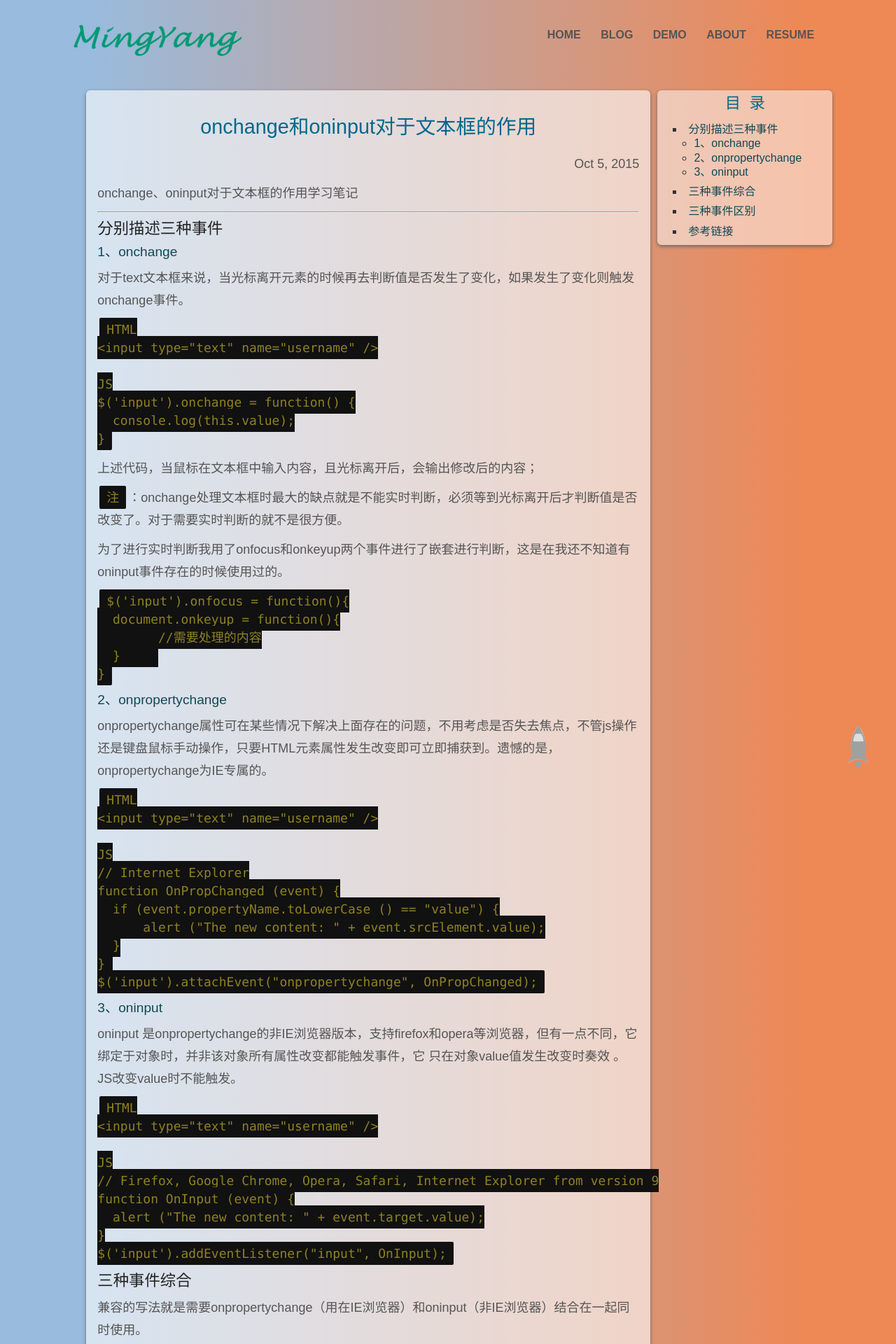
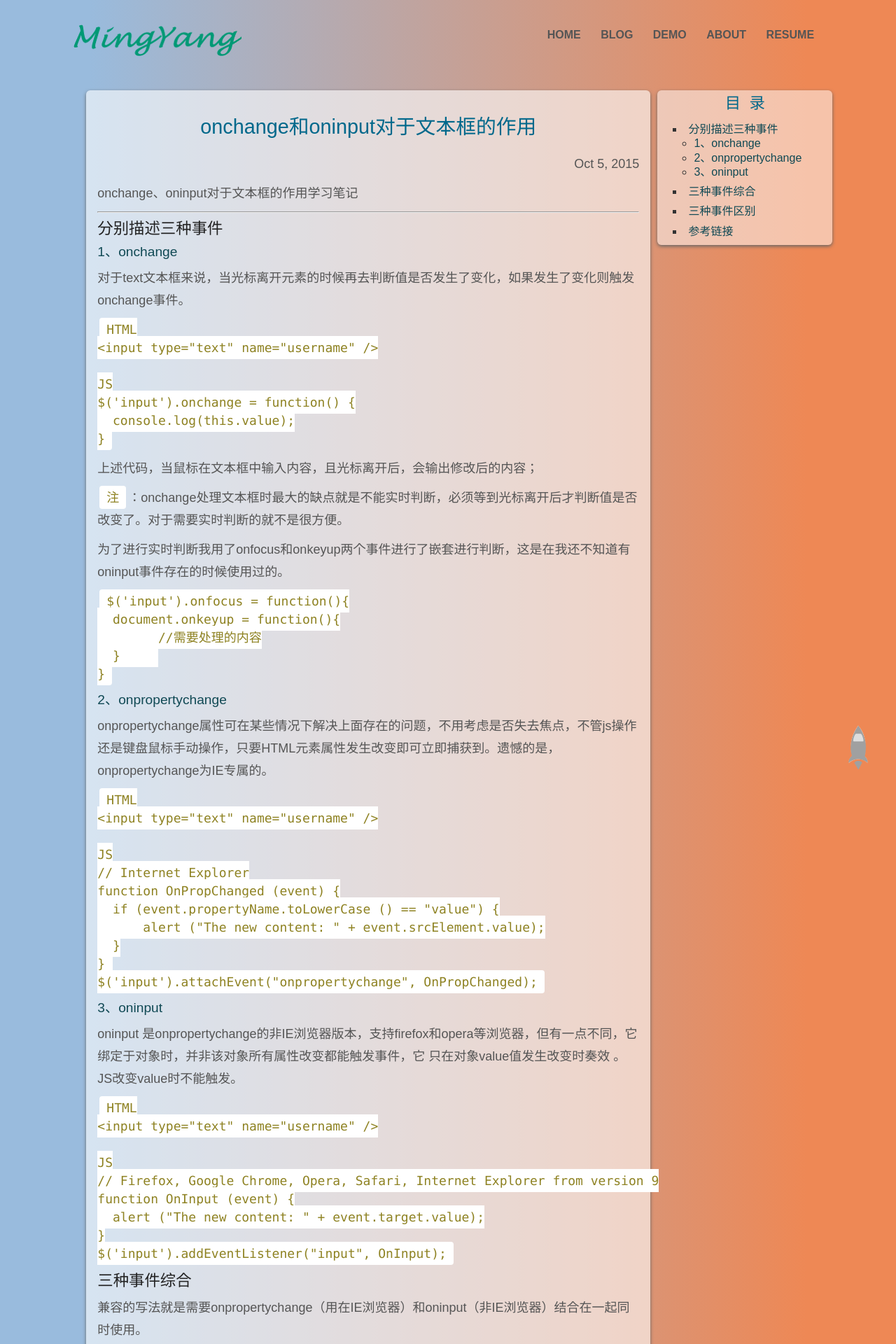
Before and after one commit to radenrecha/radenrecha.github.io, a Jekyll site: the page built from _posts/2015-10-05-oninput&onpropertychange.md, in a window 1280 px wide. Shown: the top 1920 px of the page at 70% size. Built offline with Jekyll 4.4.1, drawn with Linux system fonts in a browser that asks for light colours; comment, search, counter and statistics services are not loaded; a style sheet for code colours, icons or effects is not loaded.

Commit message:
change code background

```diff
--- a/statics/css/index.css
+++ b/statics/css/index.css
@@ -150,7 +150,7 @@ body { font-family: "Microsoft YaHei",arial, sans-serif; font-size: 100%; height
 @media only screen and (max-width: 768px) { .post-content p { font-size: 16px; } }
 .post-content a { color: #8B1A1A; }
 .post-content blockquote { font-family: "consolas", 'Heiti SC', sans-serif; font-size: 18px; color: #473C8B; padding-left: 6px; border-left: 6px solid #999; }
-.post-content code { font-family: "consolas", 'Heiti SC', sans-serif; font-size: 18px; background-color: #111; border-radius: 2px; line-height: 26px; padding: 6px 10px; margin: 0 3px; color: #8e8222; overflow: hidden; }
+.post-content code { font-family: "consolas", 'Heiti SC', sans-serif; font-size: 18px; background-color: #fff; border-radius: 4px; line-height: 26px; padding: 6px 10px; margin: 0 3px; color: #8e8222; overflow: hidden; }
 @media only screen and (max-width: 768px) { .post-content code { max-width: 88%; } }
 .post-content ul { margin: 1em; }
 .post-content ul li { margin-left: 2em; margin-bottom: 6px; padding: 4px 0px; list-style-type: disc; }
--- a/statics/sass/_post.scss
+++ b/statics/sass/_post.scss
@@ -33,8 +33,8 @@
     code{
         font-family: "consolas", 'Heiti SC', sans-serif;
         font-size: 18px;
-        background-color:#111;
-        border-radius: 2px;
+        background-color:#fff;
+        border-radius: 4px;
         line-height: 26px;
         padding: 6px 10px;
         margin: 0 3px;
```
